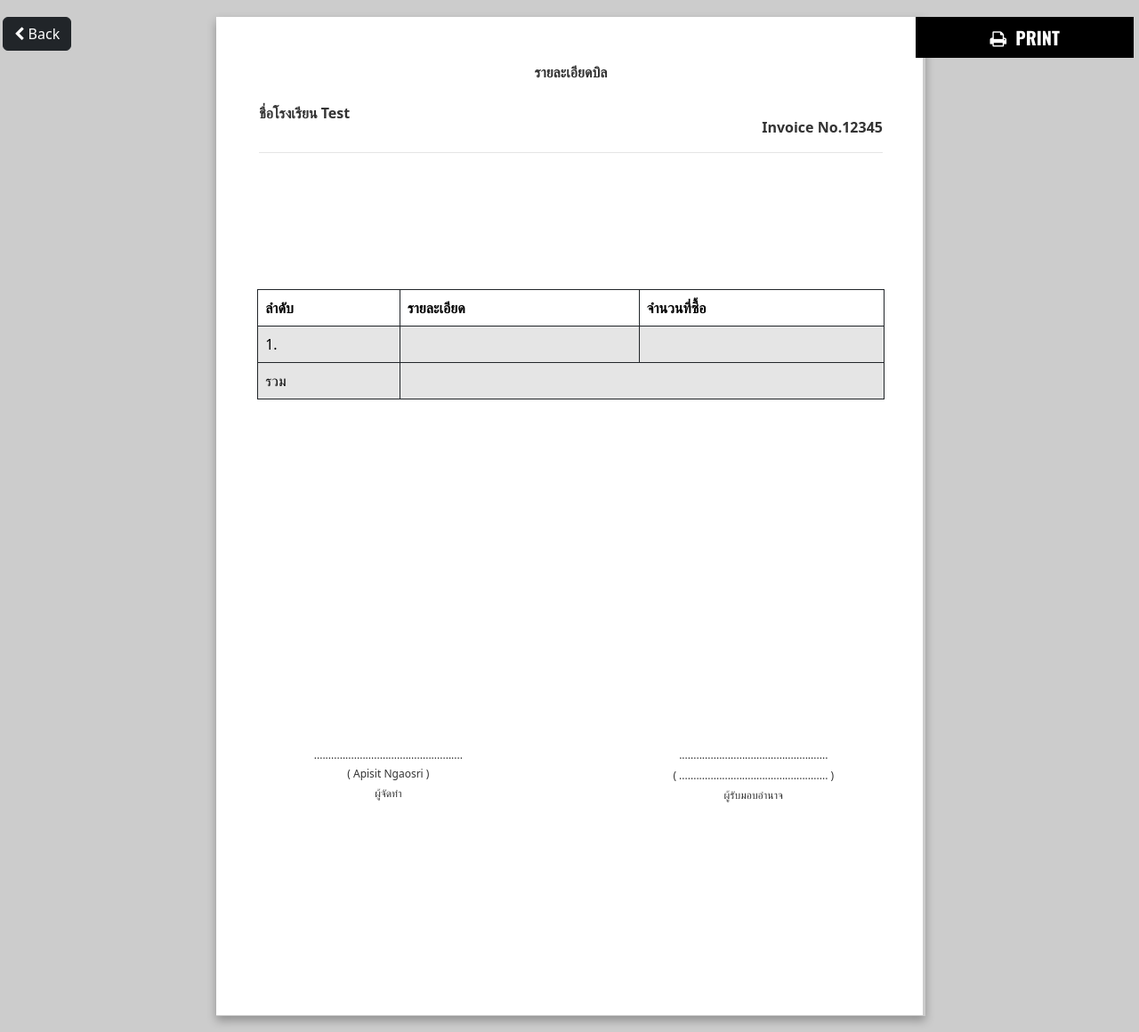
After one commit to Apisit777/test-php, a PHP site: page /donation_rpt/rpt_dn/edit.php?id=1 in a window 1280 px wide. The commit adds this page. Shown: the whole page at 89% size. Run offline with PHP 8.4, Linux system fonts and the light colour scheme; data that the repository does not hold is empty; some libraries are stand-ins or nearby versions.

Commit message:
seach & pfd

```diff
--- /dev/null
+++ b/donation_rpt/rpt_dn/edit.php
@@ -0,0 +1,349 @@
+<?php
+// include ("../../../inc/mysqli_db_donation.php");
+include("../../inc/mysqli_db_donation.php");
+
+$id = '';
+$name = '';
+$price = '';
+
+if ($_SERVER['REQUEST_METHOD'] == 'GET') {
+
+    // if ( !isset($_GET["id"]) ) {
+    //     header("location: /donation_rpt/rpt_dn/index.php");
+    //     exit;
+    // }
+
+    $id = $_GET["id"];
+
+    $sql = "SELECT * FROM food WHERE id = $id";
+    $result = mysqli_query($kty_donate, $sql);
+    $row = $result->fetch_assoc();
+
+    // if (!$row) {
+    //     header("location: /donation_rpt/rpt_dn/index.php");
+    //     exit;
+    // }
+
+    $name = $row["name"];
+    $price = $row["price"];
+} else {
+}
+
+$title = "";
+?>
+
+<!DOCTYPE html>
+<html lang="et">
+
+<head>
+    <meta charset="UTF-8">
+    <title>CV Printable A4</title>
+</head>
+<html>
+
+<head>
+    <title>Curriculum Vitae</title>
+    <meta name="viewport" content="width=device-width" />
+    <meta name="description" content="Margus Lillemagi - Curriculum Vitae" />
+    <meta charset="UTF-8">
+    <link rel="stylesheet" href="https://cdnjs.cloudflare.com/ajax/libs/twitter-bootstrap/5.3.0/css/bootstrap.min.css">
+    <link rel="stylesheet" href="https://cdn.datatables.net/2.0.7/css/dataTables.bootstrap5.css">
+
+    <link rel="stylesheet" href="https://cdnjs.cloudflare.com/ajax/libs/font-awesome/4.7.0/css/font-awesome.min.css">
+    <link rel='stylesheet' href='https://fonts.googleapis.com/css?family=Oswald:400,700|Lato:400,300' type='text/css'>
+    <link href="https://cdn.jsdelivr.net/npm/bootstrap@5.3.3/dist/css/bootstrap.min.css" rel="stylesheet">
+
+    <style>
+        body {
+            background: rgb(204, 204, 204);
+        }
+
+        page {
+            background: #fff;
+            display: block;
+            margin: 0 auto;
+            margin-bottom: 5mm;
+            margin-top: 5mm;
+        }
+
+        page[size="A4"] {
+            width: 210mm;
+            height: 297mm;
+        }
+
+        @page {
+            size: 210mm 297mm;
+            margin: 0;
+        }
+
+        @media print {
+
+            /* Print settings */
+            html,
+            body,
+            page {
+                width: 210mm;
+                height: 100%;
+                margin: 0 !important;
+                padding: 0 !important;
+                overflow: hidden;
+            }
+
+            .no-overflow {
+                overflow: hidden;
+            }
+
+            #Header,
+            #Footer {
+                display: none !important;
+            }
+
+            button {
+                display: none;
+            }
+
+            size: A4 portrait;
+            /* ... the rest of the rules ... */
+        }
+
+        button {
+            background-color: black;
+            width: 245px;
+            border: none;
+            outline: 0;
+            color: #fff;
+            font-family: 'Oswald', Helvetica, Arial, sans-serif;
+            font-size: 20px;
+            font-weight: bold;
+            padding: 8px 20px;
+            text-align: center;
+            text-decoration: none;
+            display: inline-block;
+            margin: 0px 550px;
+            cursor: pointer;
+            text-transform: uppercase
+        }
+
+        button:hover {
+            box-shadow: 0 12px 16px 0 rgba(0, 0, 0, 0.24), 0 17px 50px 0 rgba(0, 0, 0, 0.19);
+            color: #da2d2d;
+        }
+
+        @media print {
+
+            .no-print,
+            .no-print * {
+                display: none !important;
+            }
+        }
+
+        #button {
+            width: 200mm;
+            height: 40px;
+            position: fixed;
+            z-index: 10;
+            /* background: #da2d2d;
+            border-bottom: solid #da2d2d 6px; */
+            /* background: #000000;
+            border-bottom: solid #000000 6px; */
+            top: 19px;
+            right: 45px
+        }
+
+        #back {
+            width: 200mm;
+            position: fixed;
+            top: 19px;
+            left: 3px;
+            z-index: 10;
+        }
+        /* ***************************************************************** */
+        .size-a4 {
+            width: 8.3in;
+            height: 11.7in;
+        }
+
+        .pdf-header-center {
+            padding: 50px 0 0 0;
+            display: flex;
+            justify-content: center;
+            align-items: center;
+        }
+
+        .test-pdf {
+            display: flex;
+            justify-content: center;
+            align-items: center;
+            gap: 10px;
+        }
+
+        .pdf-header {
+            position: absolute;
+            top: 1in;
+            height: .6in;
+            left: .5in;
+            right: .5in;
+            border-bottom: 1px solid #e5e5e5;
+        }
+
+        .pdf-page {
+            margin: 0 auto;
+            box-sizing: border-box;
+            box-shadow: 0 5px 10px 0 rgba(0, 0, 0, .3);
+            color: #333;
+            position: relative;
+
+            /* background image add */
+            /* background:#fff url(http://www.arabianhsr.com/en/images/footer.gif) bottom center no-repeat; */
+            background-size: contain;
+
+            /* background-color: #fff; */
+        }
+
+        .company-logo {
+            /* font-size: 30px; */
+            font-weight: bold;
+            padding: 20px 0 0 0;
+            /* color: #3aabf0; */
+        }
+
+        .invoice-number {
+            padding-top: .17in;
+            float: right;
+        }
+    </style>
+</head>
+
+<body id="top">
+    <!-- <div class="justify-center items-center">
+        <div class="mt-5 mb-3 flex justify-center items-center">
+            <p class="inline-block space-y-2 border-b border-blue-500 text-xl font-bold">รายระเอียดโรงเรียน</p>
+        </div>
+        <div class="row flex justify-center items-center mb-3">
+            <div class="form-group row col-md-10" style="justify-content: center;">
+                <form action="">
+                    <input type="hidden" value="">
+                    <div>
+                    </div>
+                </form>
+            </div>
+        </div>
+    </div> -->
+
+    <!--Page 1-->
+    <page size="A4">
+        <div id="button" class="no-print">
+            <button type="button" onclick="myFunction()"><span class="button-txt"><i class="fa fa-print" aria-hidden="true"></i>
+                    &nbsp;Print</span></button>
+            <script>
+                function myFunction() {
+                    window.print();
+                }
+            </script>
+        </div>
+        <div id="back" class="no-print">
+            <a class='btn btn-dark' href='index.php'><i class="fa fa-chevron-left" aria-hidden="true"></i> Back</a>
+        </div>
+        <div class="pdf-page size-a4">
+            <div class="pdf-header-center fw-bold">
+                รายละเอียดบิล
+            </div>
+            <div class="test-pdf">
+            </div>
+            <div class="pdf-header">
+                <span class="company-logo">
+                    ชื่อโรงเรียน Test
+                </span>
+                <span class="invoice-number fw-bold">
+                    Invoice No.12345
+                </span>
+            </div>
+
+            <!-- <table class="table table-bordered" style="margin-top: 20px;">
+            <thead>
+                <tr>
+                    <th class="text-center" style="width: 60px;font-size: 12px;font-weight: 100px;text-transform: capitalize;">
+                        ลำดับ
+                    </th>
+                    <th class="text-center" style="font-size: 12px;font-weight: 100px;text-transform: capitalize;">
+                        รายละเอียด
+                    </th>
+                    <th class="text-center" style="width: 100px;font-size: 12px;font-weight: 100px;text-transform: capitalize;">
+                        จำนวนที่ซื้อ
+                    </th>
+                    <th class="text-center" style="width: 120px;font-size: 12px;font-weight: 100px;text-transform: capitalize;">
+                        ราคา / หน่วย(บาท)
+                    </th>
+                    <th class="text-center" style="width: 100px;font-size: 12px;font-weight: 100px;text-transform: capitalize;">
+                        จำนวนเงิน(บาท)
+                    </th>
+                </tr>
+            </thead> -->
+            <br>
+            <br>
+            <br>
+            <br>
+            <br>
+            <br>
+            <div class="row" style="padding: 58px; margin-top:30px;">
+                <table class="table table-bordered border-dark">
+                    <thead>
+                        <th>ลำดับ</th>
+                        <th>รายละเอียด</th>
+                        <th>จำนวนที่ซื้อ</th>
+                    </thead>
+                    <tbody>
+                        <tr class="table-active">
+                            <td>1.</td>
+                            <td><?php echo $name ?></td>
+                            <td><?php echo $price ?></td>
+                        </tr>
+                        <tr>
+                            <td scope="row" class="table-active">รวม</td>
+                            <td colspan="2" class="table-active"><?php echo $price ?></td>
+                        </tr>
+                    </tbody>
+                </table>
+            </div>
+            <br>
+            <br>
+            <br>
+            <br>
+            <br>
+            <br>
+            <br>
+            <br>
+            <br>
+            <br>
+            <br>
+            <div class="row">
+                <div class="mt-5 col-6 text-center">
+                    <span class="col d-flex justify-content-center" style="font-size: 12px;margin-top: 5px;">....................................................</span>
+                    <span class="col d-flex justify-content-center" style="font-size: 12px;margin-top: 3px;">( Apisit Ngaosri )</span><br>
+                    <span class="col d-flex justify-content-center" style="font-size: 12px;margin-top: -20px;">
+                        <!-- Prepared By -->
+                        ผู้จัดทำ
+                    </span>
+                </div>
+                <div class="mt-5 col-6 text-center">
+                    <span class="col d-flex justify-content-center" style="font-size: 12px;margin-top: 5px;">....................................................</span>
+                    <span class="col d-flex justify-content-center" style="font-size: 12px;margin-top: 5px;">( .................................................... )</span><br>
+                    <span class="col d-flex justify-content-center" style="font-size: 12px;margin-top: -20px;">
+                        <!-- Authorized by -->
+                        ผู้รับมอบอำนาจ
+                    </span>
+                </div>
+            </div>
+        </div>
+    </page>
+</body>
+<html>
+
+<!-- <script src="https://cdn.tailwindcss.com"></script> -->
+<script src="https://code.jquery.com/jquery-3.7.1.js"></script>
+<script src="https://cdnjs.cloudflare.com/ajax/libs/twitter-bootstrap/5.3.0/js/bootstrap.bundle.min.js"></script>
+<script src="https://cdn.datatables.net/2.0.7/js/dataTables.js"></script>
+<script src="https://cdn.datatables.net/2.0.7/js/dataTables.bootstrap5.js"></script>
+<script src="../../js_donate/function_pdf.js"></script>
+<script>
+</script>
--- a/test_print2.php
+++ b/test_print2.php
@@ -16,7 +16,7 @@
     <meta name="description" content="Margus Lillemagi - Curriculum Vitae" />
     <meta charset="UTF-8">
     <link rel="stylesheet" href="https://cdnjs.cloudflare.com/ajax/libs/font-awesome/4.7.0/css/font-awesome.min.css">
-    <link href='https://fonts.googleapis.com/css?family=Oswald:400,700|Lato:400,300' rel='stylesheet' type='text/css'>
+    <link rel='stylesheet' href='https://fonts.googleapis.com/css?family=Oswald:400,700|Lato:400,300' type='text/css'>
 
     <link href="https://cdn.jsdelivr.net/npm/bootstrap@5.3.3/dist/css/bootstrap.min.css" rel="stylesheet">
 
```
Also changed, not shown: donation_rpt/rpt_dn/index.php (+71 -143 lines), donation_rpt/rpt_dn/list.php (+15 -40 lines), js_donate/function_pdf.js (+51 -20 lines).
